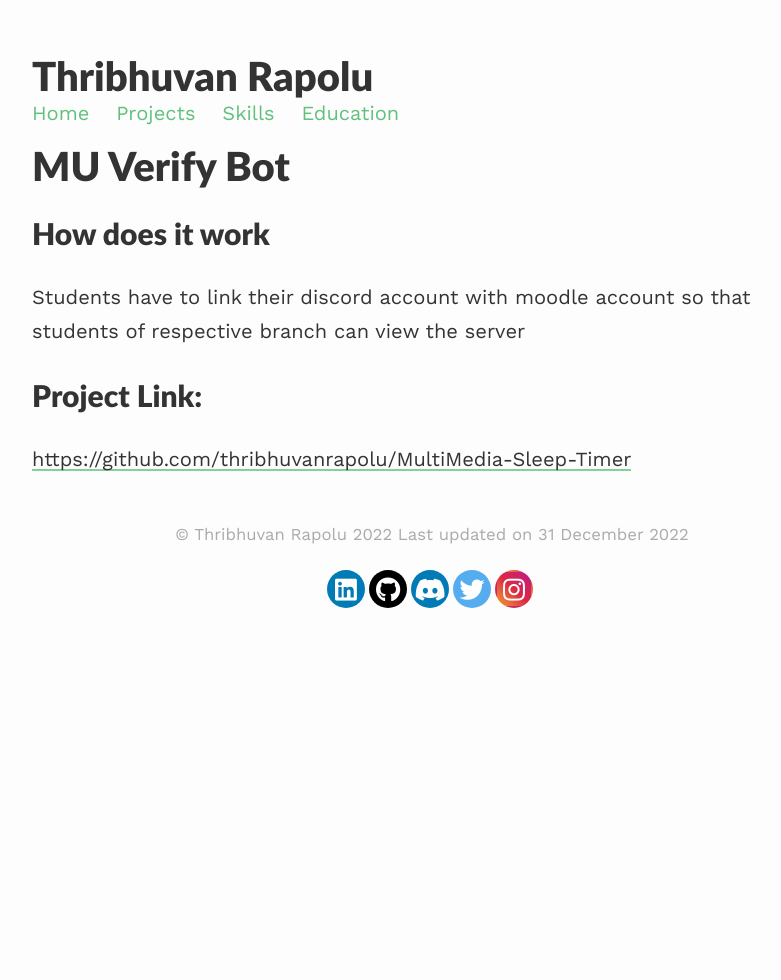
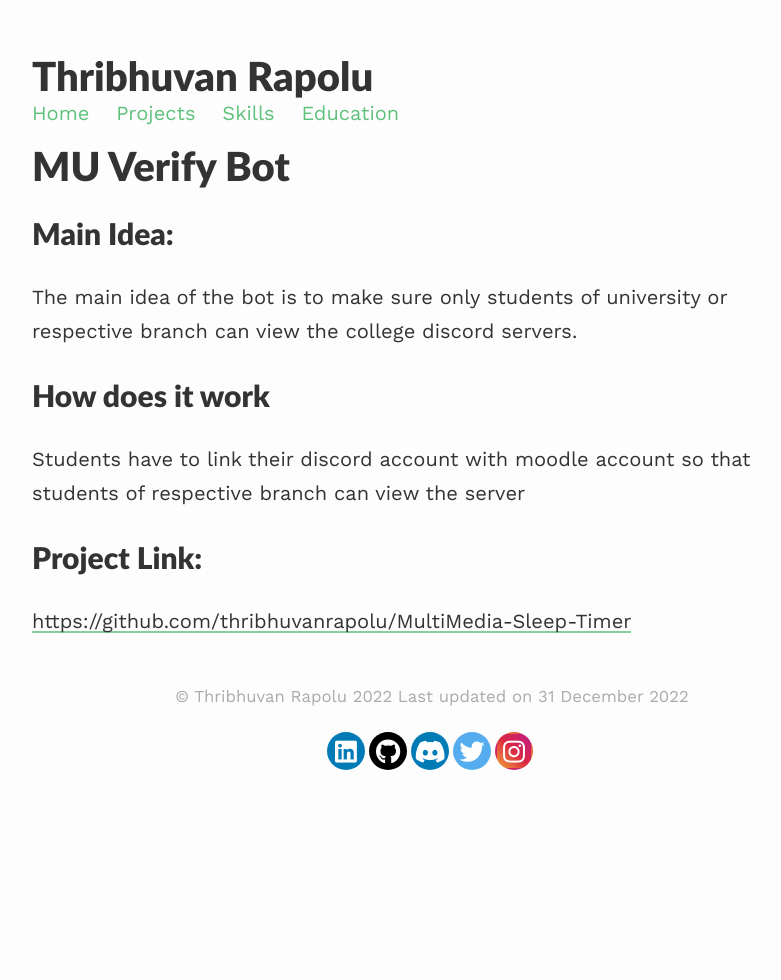
Before and after one commit to thribhuvanrapolu/gradfolio, a Jekyll site: the page built from project_blogs/mu_verify_bot.md, in a window 1280 px wide. Shown: the whole page, without its empty margins (208-989 px from the left). Built offline with Jekyll 4.4.1, drawn with Linux system fonts in a browser that asks for light colours; nearby versions of some CDN libraries.

Commit message:
added text

```diff
--- a/project_blogs/mu_verify_bot.md
+++ b/project_blogs/mu_verify_bot.md
@@ -2,8 +2,8 @@
 layout: post
 title: "MU Verify Bot"
 ---
-
-
+# Main Idea:
+The main idea of the bot is to make sure only students of university or respective branch can view the college discord servers.
 
 # How does it work
 Students have to link their discord account with moodle account so that students of respective branch can view the server
```
